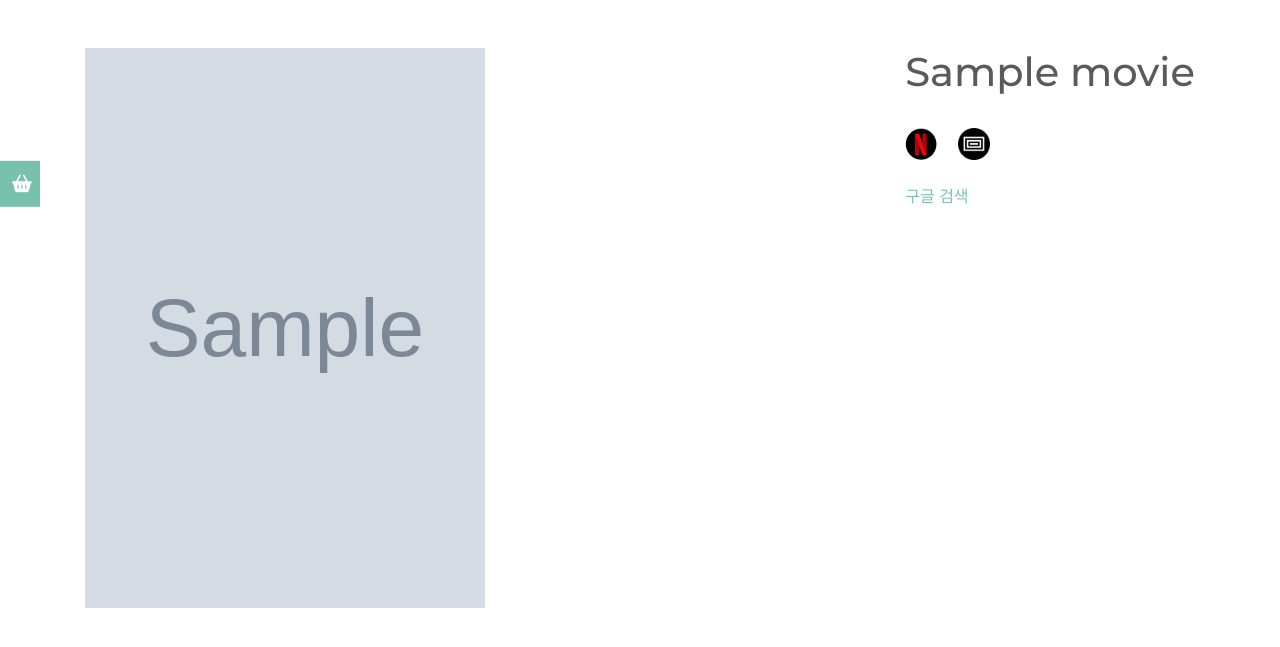
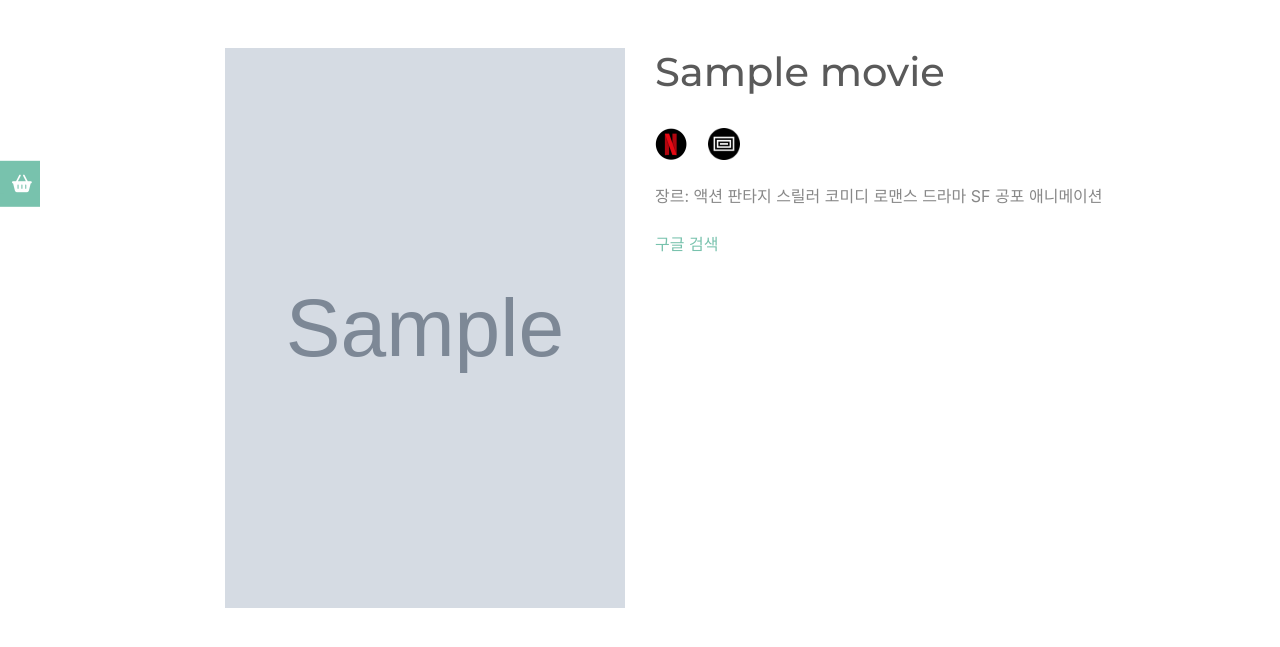
Before and after one commit to hitscanner/WUW, a Django app: page /random/ in a window 1280 px wide. Shown: the part 56-703 px from the top of the page. Run offline with Django 3.2, Linux system fonts and the light colour scheme; tables that the repository leaves empty hold one stand-in row (values such as "Sample post"); grey boxes marked "Sample" are stand-in pictures; some libraries are stand-ins or nearby versions; some web fonts are replaced.

Commit message:
add_category

```diff
--- a/main/templates/random.html
+++ b/main/templates/random.html
@@ -1,10 +1,11 @@
 {% extends 'base.html'%}
 {% block content%}
 {% load staticfiles %}
-<br>
-<br>
+<div class="row mt-5" >
+    <div class="col-sm-12 col-md-6" align="right">
         <img class="poster" src="{{movie.poster}}" style="width: 25rem; height: 35rem;">
-<div style="float:right; padding-left: 1rem">
+    </div>
+    <div class="col-sm-12 col-md-6"  align="left">
         <h1>{{movie.name}}</h1>
         <br>
         {%if movie.netflix == True%}
@@ -13,9 +14,37 @@
         {%if movie.watcha == True%}
             <img style="height:2rem; width:2rem;" class="img-fluid" src="{%static 'icon/watcha.png'%}">
         {%endif%}
-    <br>
-    <br>
+        <br><br>
+        장르:
+        {%if movie.action == True%}
+            액션
+        {%endif%}
+        {%if movie.fantasy == True%}
+            판타지
+        {%endif%}
+        {%if movie.thriller == True%}
+            스릴러
+        {%endif%}
+        {%if movie.comedy == True%}
+            코미디
+        {%endif%}
+        {%if movie.romance == True%}
+            로맨스
+        {%endif%}
+        {%if movie.drama == True%}
+            드라마
+        {%endif%}
+        {%if movie.sf == True%}
+            SF
+        {%endif%}
+        {%if movie.horror == True%}
+            공포
+        {%endif%}
+        {%if movie.animation == True%}
+            애니메이션
+        {%endif%}
+        <br><br>
         <a href="https://www.google.com/search?source=hp&ei=62JFXa-dNJqC-Qa84Jz4DA&q={{movie.name}}&oq={{movie.name}}&gs_l=psy-ab.3..0i131j0l8j0i10.1140.2052..2184...0.0..0.123.791.2j7......0....1..gws-wiz.....0..0i131i10.7aCqYaRefPQ&ved=0ahUKEwjvvq2FwObjAhUaQd4KHTwwB88Q4dUDCAU&uact=5">구글 검색</a>
     </div>
-
+</div>
 {%endblock%}
```
Also changed, not shown: main/templates/detail.html (+30 -2 lines). Lines whose indentation alone changed are shown as unchanged.
